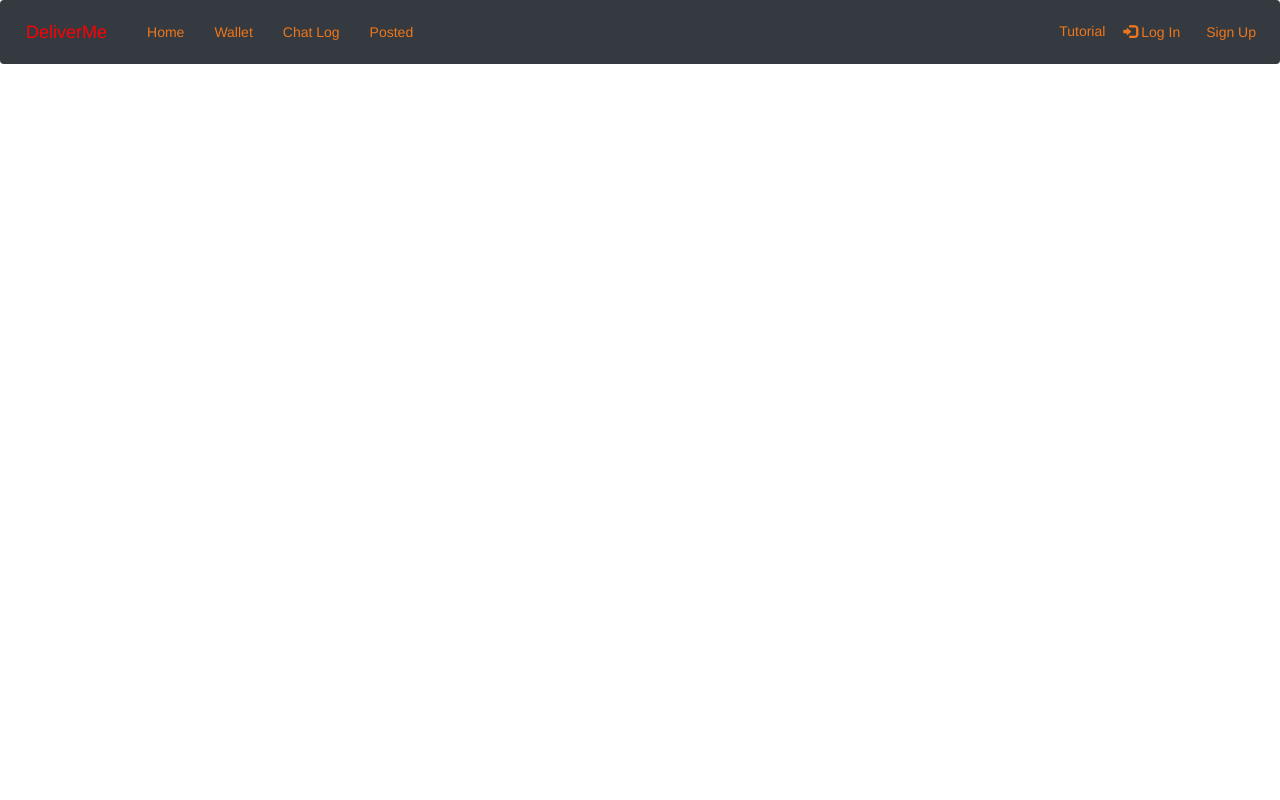
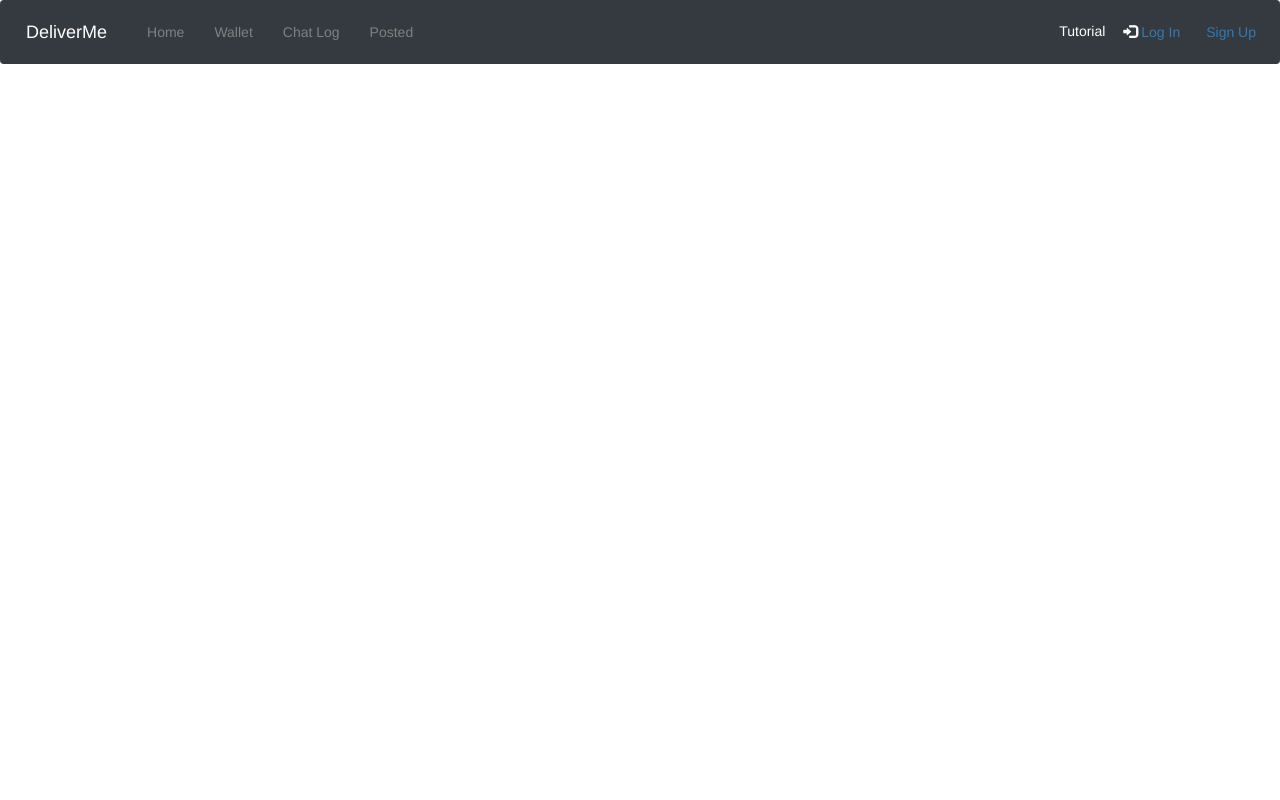
Before and after one commit to julau1596/DeliverMe, a Django app: page /chatlog/ in a window 1280 px wide. Run offline with Django 3.2, Linux system fonts and the light colour scheme; some libraries are stand-ins or nearby versions.

Commit message:
styling homepage

```diff
--- /dev/null
+++ b/mysite/deliverme/static/css/test.css
@@ -0,0 +1,5 @@
+.box{
+	position:absolute;
+	top: 50px;
+	left: 10000px;
+}
--- a/mysite/deliverme/templates/deliverme/header.html
+++ b/mysite/deliverme/templates/deliverme/header.html
@@ -16,9 +16,10 @@
 
 
     <style type="text/css">
-        html,
-        body {
-          height:100%
+        html, body {
+          height:98%;
+		  width:100%;
+
         }
     </style>
 </head>
@@ -26,18 +27,18 @@
 <body class="body" style="background-color:white">
     <nav class="navbar navbar-expand-lg navbar-dark bg-dark">
 		<div class="navbar-header">
-			<a class="navbar-brand" href="/" style="color:#ff0004;">DeliverMe</a>
+			<a class="navbar-brand" href="/" style="color:white;">DeliverMe</a>
 		</div
 		<div class="container-fluid">
 			<ul class="nav navbar-nav">
-				<li><a href="/" style="color:#ef761a">Home</a></li>
-				<li><a href="/wallet/"style="color:#ef761a">Wallet</a></li>
-				<li><a href="/chatlog/"style="color:#ef761a">Chat Log</a></li>
-				<li><a href="/" style="color:#ef761a">Posted</a></li>
+				<li><a href="/" style="color:gray">Home</a></li>
+				<li><a href="/wallet/"style="color:gray">Wallet</a></li>
+				<li><a href="/chatlog/"style="color:gray">Chat Log</a></li>
+				<li><a href="/" style="color:gray">Posted</a></li>
 			</ul>
 			<ul class="navbar-nav ml-auto">
 			<li>
-					<a data-toggle="modal" data-target="#myModal" class="nav-item nav-link active" style="color:#ef761a">Tutorial
+					<a data-toggle="modal" data-target="#myModal" class="nav-item nav-link active" style="color:white">Tutorial
 						<span class="sr-only">(current)</span>
 					</a>
 			</li>
@@ -47,7 +48,7 @@
 							<br><br><br><br><br><br><br><br>
 							<div class="modal-content">
 								<div class="modal-header">
-									<h4 class="modal-title" style="color:#ef761a">Tutorial</h4>
+									<h4 class="modal-title" style="">Tutorial</h4>
 										<button type="button" class="close" data-dismiss="modal">&times;</button>
 								</div>
 								<div class="modal-body">
@@ -87,7 +88,7 @@
 				</div>
 				{% if user.is_authenticated %}
 					<li class="nav-item dropdown">
-						<a style="color:#ef761a;" class="nav-link dropdown-toggle" href="#" id="navbarDropdown" role="button" data-toggle="dropdown" aria-haspopup="true" aria-expanded="false">
+						<a style="color:white;" class="nav-link dropdown-toggle" href="#" id="navbarDropdown" role="button" data-toggle="dropdown" aria-haspopup="true" aria-expanded="false">
 						<span class="glyphicon glyphicon-user"></span> {{ user.username }}
 						</a>
 						<div class="dropdown-menu" aria-labelledby="navbarDropdown">
@@ -95,14 +96,14 @@
 						</div>
 					</li>
 				<li>
-					<a href="/logout/" class="btn btn-inverse" style="color:#ef761a;"><span class="glyphicon glyphicon-log-out" style="color:#ef761a"></span> Log Out</a>
+					<a href="/logout/" class="btn btn-inverse" style="color:#white;"><span class="glyphicon glyphicon-log-out" style="color:white"></span> Log Out</a>
 				</li>
 				{% else %}
 				<li>
-					<a href="/login/" class="btn btn-inverse" style="color:#ef761a"><span class="glyphicon glyphicon-log-in" style="color:#ef761a"></span> Log In</a>
+					<a href="/login/" class="btn btn-inverse" style="color:#white"><span class="glyphicon glyphicon-log-in" style="color:white"></span> Log In</a>
 				</li>
 				<li>
-					<a href="/signup/" class="btn btn-inverse" style="color:#ef761a"> Sign Up</a>
+					<a href="/signup/" class="btn btn-inverse" style="color:#white"> Sign Up</a>
 				</li>
 				{% endif %}
 			</ul>
```
Also changed, not shown: mysite/deliverme/templates/deliverme/home.html (+9 -7 lines).
